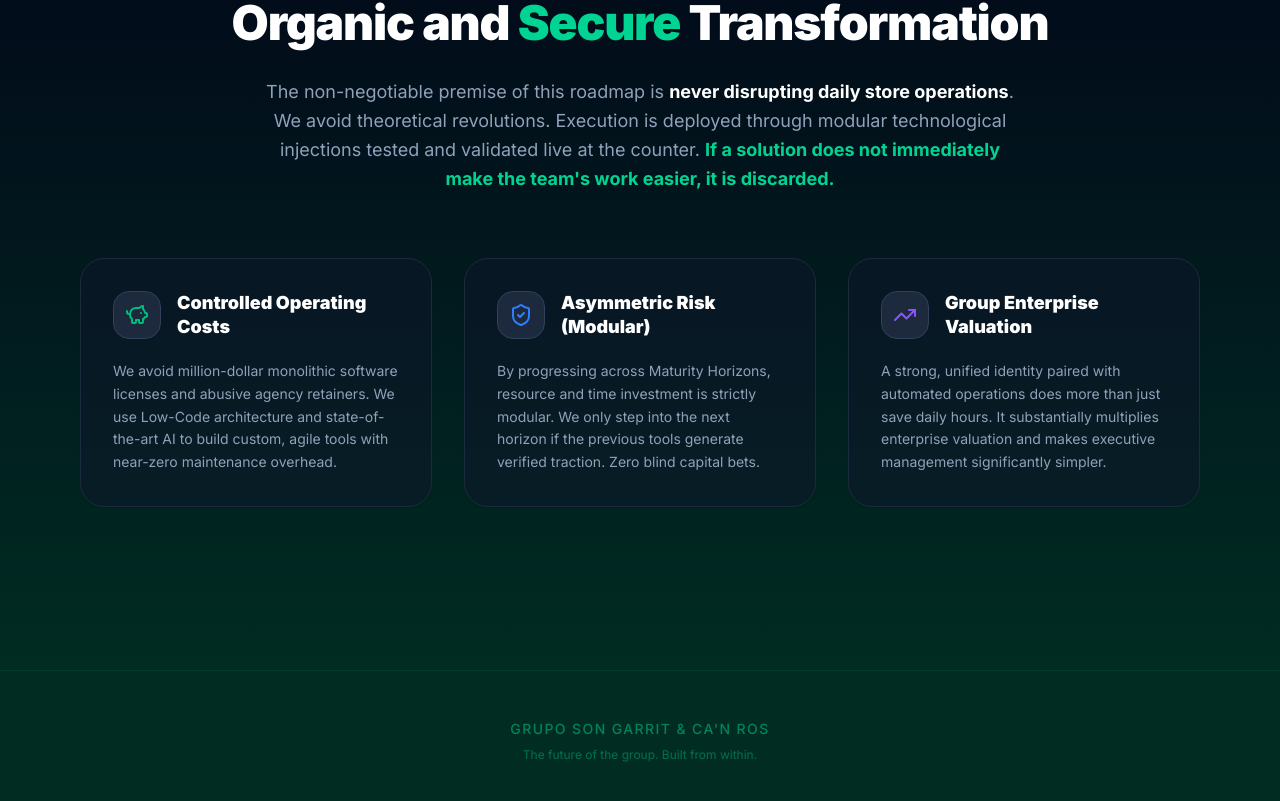
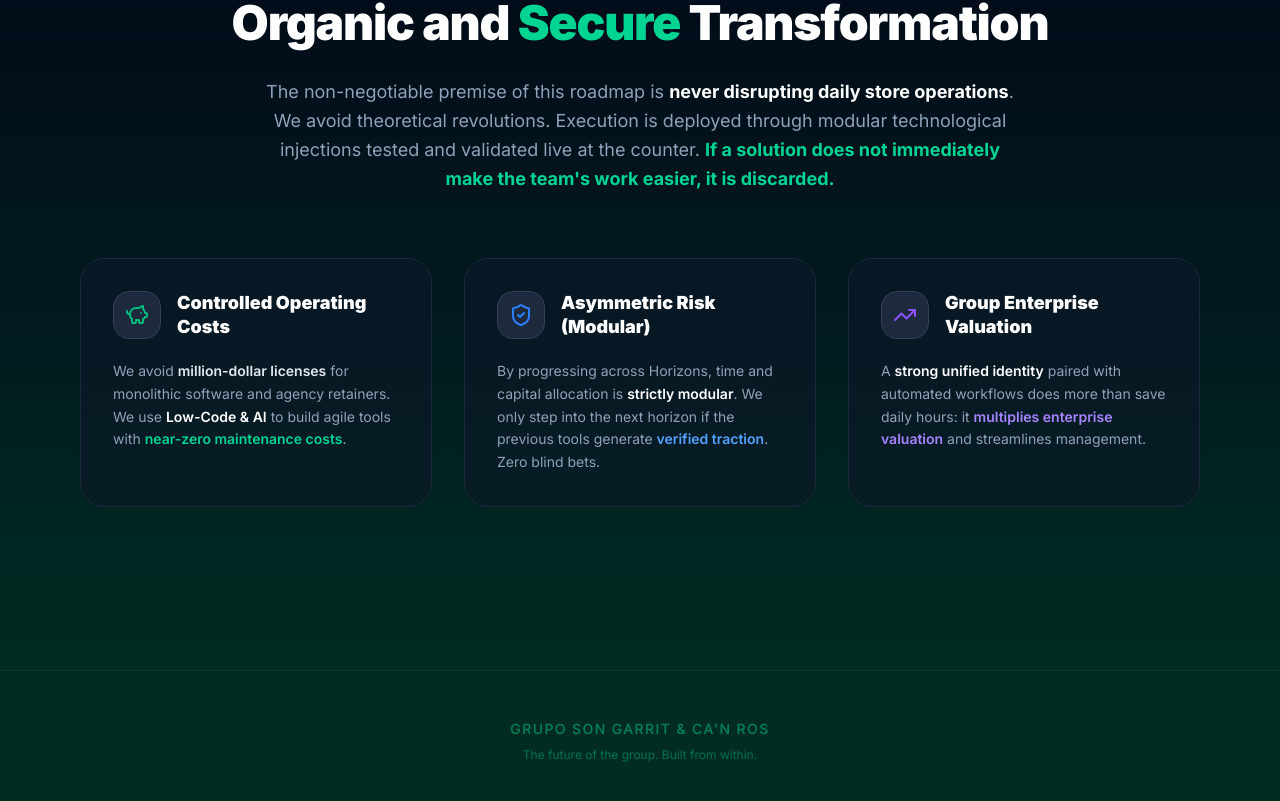
Before and after one commit to jordi2479/songarrit-canros-it, a Next.js app: page /en in a window 1280 px wide. Shown: the part 9302-10103 px from the top of the page. Built offline with nearby package versions, Linux system fonts and the light colour scheme.

Commit message:
style(viabilidad): resaltar terminos clave en negrita en las tarjetas de viabilidad para facilitar lectura

```diff
--- a/src/components/home/Viabilidad.tsx
+++ b/src/components/home/Viabilidad.tsx
@@ -18,24 +18,36 @@ export function Viabilidad() {
         {
           icon: <PiggyBank className="w-5 h-5 md:w-6 md:h-6 text-emerald-500" />,
           title: "Cost Operatiu Controlat",
-          shortDesc: "Arquitectura Low-Code i IA sense llicències milionàries ni costos ocults.",
-          desc: "Evitem llicències milionàries de programari monolític i tarifes abusives d'agències. Utilitzem arquitectura 'Low-Code' i IA per construir eines potents, a mida, i amb un cost de manteniment residual.",
+          shortDesc: (
+            <>Arquitectura <strong className="text-white font-semibold">Low-Code i IA</strong> sense llicències milionàries ni costos ocults.</>
+          ),
+          desc: (
+            <>Evitem <strong className="text-slate-200 font-semibold">llicències milionàries</strong> de programari monolític i tarifes abusives d'agències. Utilitzem arquitectura <strong className="text-white font-semibold">"Low-Code" i IA</strong> per construir eines potents, a mida, i amb un <strong className="text-emerald-400 font-semibold">cost de manteniment residual</strong>.</>
+          ),
           color: "border-slate-800 bg-slate-900/50",
           iconBg: "bg-slate-800"
         },
         {
           icon: <ShieldCheck className="w-5 h-5 md:w-6 md:h-6 text-blue-500" />,
           title: "Risc Asimètric (Modular)",
-          shortDesc: "Inversió per fites: només s'avança si la fase anterior genera tracció real.",
-          desc: "En avançar per Horitzons de Maduresa, la inversió de temps i recursos és modular. Només s'avança al següent horitzó si la fase anterior ha generat tracció real. Sense grans desemborsaments de capital a cegues.",
+          shortDesc: (
+            <>Inversió per fites: <strong className="text-white font-semibold">només s'avança</strong> si la fase anterior genera tracció real.</>
+          ),
+          desc: (
+            <>En avançar per Horitzons de Maduresa, la inversió de temps i recursos és <strong className="text-white font-semibold">estrictament modular</strong>. Només s'avança al següent horitzó si la fase anterior ha generat <strong className="text-blue-400 font-semibold">tracció real</strong>. Sense grans desemborsaments de capital a cegues.</>
+          ),
           color: "border-slate-800 bg-slate-900/50",
           iconBg: "bg-slate-800"
         },
         {
           icon: <TrendingUp className="w-5 h-5 md:w-6 md:h-6 text-violet-500" />,
           title: "Revalorització del Grup",
-          shortDesc: "Marca unificada i processos automatitzats que multipliquen el valor patrimonial.",
-          desc: "Una marca forta, unificada i amb processos operatius automatitzats no només genera estalvi diari. Multiplica el valor patrimonial de l'empresa de cara al futur i facilita enormement la gestió de la direcció.",
+          shortDesc: (
+            <><strong className="text-white font-semibold">Marca unificada</strong> i processos automatitzats que multipliquen el valor patrimonial.</>
+          ),
+          desc: (
+            <>Una <strong className="text-white font-semibold">marca forta i unificada</strong> amb processos operatius automatitzats no només genera estalvi diari: <strong className="text-violet-400 font-semibold">multiplica el valor patrimonial</strong> de l'empresa de cara al futur i facilita enormement la gestió de la direcció.</>
+          ),
           color: "border-slate-800 bg-slate-900/50",
           iconBg: "bg-slate-800"
         }
@@ -47,24 +59,36 @@ export function Viabilidad() {
         {
           icon: <PiggyBank className="w-5 h-5 md:w-6 md:h-6 text-emerald-500" />,
           title: "Controlled Operating Costs",
-          shortDesc: "Low-Code architecture & standard AI models without massive license fees.",
-          desc: "We avoid million-dollar monolithic software licenses and abusive agency retainers. We use Low-Code architecture and state-of-the-art AI to build custom, agile tools with near-zero maintenance overhead.",
+          shortDesc: (
+            <>Low-Code architecture & <strong className="text-white font-semibold">AI models</strong> without massive software fees.</>
+          ),
+          desc: (
+            <>We avoid <strong className="text-slate-200 font-semibold">million-dollar licenses</strong> for monolithic software and agency retainers. We use <strong className="text-white font-semibold">Low-Code & AI</strong> to build agile tools with <strong className="text-emerald-400 font-semibold">near-zero maintenance costs</strong>.</>
+          ),
           color: "border-slate-800 bg-slate-900/50",
           iconBg: "bg-slate-800"
         },
         {
           icon: <ShieldCheck className="w-5 h-5 md:w-6 md:h-6 text-blue-500" />,
           title: "Asymmetric Risk (Modular)",
-          shortDesc: "Milestone-driven investment: only advancing once prior phase shows traction.",
-          desc: "By progressing across Maturity Horizons, resource and time investment is strictly modular. We only step into the next horizon if the previous tools generate verified traction. Zero blind capital bets.",
+          shortDesc: (
+            <>Milestone-driven: <strong className="text-white font-semibold">only advancing</strong> once prior phase shows real traction.</>
+          ),
+          desc: (
+            <>By progressing across Horizons, time and capital allocation is <strong className="text-white font-semibold">strictly modular</strong>. We only step into the next horizon if the previous tools generate <strong className="text-blue-400 font-semibold">verified traction</strong>. Zero blind bets.</>
+          ),
           color: "border-slate-800 bg-slate-900/50",
           iconBg: "bg-slate-800"
         },
         {
           icon: <TrendingUp className="w-5 h-5 md:w-6 md:h-6 text-violet-500" />,
           title: "Group Enterprise Valuation",
-          shortDesc: "Unified brand & automated workflows increasing group equity value.",
-          desc: "A strong, unified identity paired with automated operations does more than just save daily hours. It substantially multiplies enterprise valuation and makes executive management significantly simpler.",
+          shortDesc: (
+            <><strong className="text-white font-semibold">Unified brand</strong> and automated workflows increasing group equity value.</>
+          ),
+          desc: (
+            <>A <strong className="text-white font-semibold">strong unified identity</strong> paired with automated workflows does more than save daily hours: it <strong className="text-violet-400 font-semibold">multiplies enterprise valuation</strong> and streamlines management.</>
+          ),
           color: "border-slate-800 bg-slate-900/50",
           iconBg: "bg-slate-800"
         }
@@ -76,24 +100,36 @@ export function Viabilidad() {
         {
           icon: <PiggyBank className="w-5 h-5 md:w-6 md:h-6 text-emerald-500" />,
           title: "Kontrollierte Betriebskosten",
-          shortDesc: "Low-Code-Architektur & KI ohne teure Monopol-Lizenzen.",
-          desc: "Wir vermeiden Millionen-Lizenzgebühren schwerfälliger Standardsoftware und überhöhte Agenturhonorare. Mit Low-Code-Architektur und KI erstellen wir maßgeschneiderte, wartungsarme Werkzeuge.",
+          shortDesc: (
+            <>Low-Code-Architektur & <strong className="text-white font-semibold">KI</strong> ohne teure Monopol-Lizenzen.</>
+          ),
+          desc: (
+            <>Wir vermeiden <strong className="text-slate-200 font-semibold">Millionen-Lizenzgebühren</strong> und überhöhte Agenturhonorare. Mit <strong className="text-white font-semibold">Low-Code & KI</strong> erstellen wir maßgeschneiderte Werkzeuge mit <strong className="text-emerald-400 font-semibold">minimalen Wartungskosten</strong>.</>
+          ),
           color: "border-slate-800 bg-slate-900/50",
           iconBg: "bg-slate-800"
         },
         {
           icon: <ShieldCheck className="w-5 h-5 md:w-6 md:h-6 text-blue-500" />,
           title: "Asymmetrisches Risiko (Modular)",
-          shortDesc: "Meilenstein-Investition: Fortschritt nur nach realem Nutzennachweis.",
-          desc: "Durch die Reifegrad-Horizonte investieren wir modular in Zeit und Ressourcen. Die nächste Phase startet nur, wenn die vorherige nachweisbare Effizienz bringt. Keine Blindinvestitionen.",
+          shortDesc: (
+            <>Meilenstein-Investition: <strong className="text-white font-semibold">Fortschritt nur</strong> nach realem Nutzennachweis.</>
+          ),
+          desc: (
+            <>Durch Reifegrad-Horizonte investieren wir <strong className="text-white font-semibold">streng modular</strong> in Ressourcen. Die nächste Phase startet nur, wenn die vorherige <strong className="text-blue-400 font-semibold">echte Effizienz</strong> bringt. Keine Blindinvestitionen.</>
+          ),
           color: "border-slate-800 bg-slate-900/50",
           iconBg: "bg-slate-800"
         },
         {
           icon: <TrendingUp className="w-5 h-5 md:w-6 md:h-6 text-violet-500" />,
           title: "Aufwertung der Gruppe",
-          shortDesc: "Einheitliche Marke und automatisierte Prozesse steigern Unternehmenswert.",
-          desc: "Eine starke, einheitliche Marke und automatisierte Abläufe sparen nicht nur täglich Arbeitszeit. Sie steigern den Unternehmenswert nachhaltig und erleichtern der Geschäftsführung die Leitung.",
+          shortDesc: (
+            <><strong className="text-white font-semibold">Einheitliche Marke</strong> und automatisierte Prozesse steigern Unternehmenswert.</>
+          ),
+          desc: (
+            <>Eine <strong className="text-white font-semibold">starke, einheitliche Marke</strong> und automatisierte Abläufe sparen nicht nur Arbeitszeit: Sie <strong className="text-violet-400 font-semibold">steigern den Unternehmenswert</strong> nachhaltig und entlasten die Leitung.</>
+          ),
           color: "border-slate-800 bg-slate-900/50",
           iconBg: "bg-slate-800"
         }
@@ -105,24 +141,36 @@ export function Viabilidad() {
       {
         icon: <PiggyBank className="w-5 h-5 md:w-6 md:h-6 text-emerald-500" />,
         title: "Coste Operativo Controlado",
-        shortDesc: "Arquitectura Low-Code e IA sin licencias millonarias ni costes ocultos.",
-        desc: "Evitamos licencias millonarias de software monolítico y tarifas abusivas de agencias. Utilizamos arquitectura 'Low-Code' e IA para construir herramientas potentes, a medida, y con un coste de mantenimiento residual.",
+        shortDesc: (
+          <>Arquitectura <strong className="text-white font-semibold">Low-Code e IA</strong> sin licencias millonarias ni costes ocultos.</>
+        ),
+        desc: (
+          <>Evitamos <strong className="text-slate-200 font-semibold">licencias millonarias</strong> de software monolítico y tarifas abusivas de agencias. Utilizamos arquitectura <strong className="text-white font-semibold">"Low-Code" e IA</strong> para construir herramientas potentes, a medida, y con un <strong className="text-emerald-400 font-semibold">coste de mantenimiento residual</strong>.</>
+        ),
         color: "border-slate-800 bg-slate-900/50",
         iconBg: "bg-slate-800"
       },
       {
         icon: <ShieldCheck className="w-5 h-5 md:w-6 md:h-6 text-blue-500" />,
         title: "Riesgo Asimétrico (Modular)",
-        shortDesc: "Inversión por hitos: solo se avanza si la fase anterior genera tracción real.",
-        desc: "Al avanzar por Horizontes de Madurez, la inversión de tiempo y recursos es modular. Solo se avanza al siguiente horizonte si la fase anterior ha generado tracción real. Sin grandes desembolsos de capital a ciegas.",
+        shortDesc: (
+          <>Inversión por hitos: <strong className="text-white font-semibold">solo se avanza</strong> si la fase anterior genera tracción real.</>
+        ),
+        desc: (
+          <>Al avanzar por Horizontes de Madurez, la inversión de tiempo y recursos es <strong className="text-white font-semibold">estrictamente modular</strong>. Solo se avanza al siguiente horizonte si la fase anterior ha generado <strong className="text-blue-400 font-semibold">tracción real</strong>. Sin grandes desembolsos de capital a ciegas.</>
+        ),
         color: "border-slate-800 bg-slate-900/50",
         iconBg: "bg-slate-800"
       },
       {
         icon: <TrendingUp className="w-5 h-5 md:w-6 md:h-6 text-violet-500" />,
         title: "Revalorización del Grupo",
-        shortDesc: "Marca unificada y procesos automatizados que multiplican el valor patrimonial.",
-        desc: "Una marca fuerte, unificada y con procesos operativos automatizados no solo genera ahorro diario. Multiplica el valor patrimonial de la empresa de cara al futuro y facilita enormemente la gestión de la dirección.",
+        shortDesc: (
+          <><strong className="text-white font-semibold">Marca unificada</strong> y procesos automatizados que multiplican el valor patrimonial.</>
+        ),
+        desc: (
+          <>Una <strong className="text-white font-semibold">marca fuerte y unificada</strong> con procesos operativos automatizados no solo genera ahorro diario: <strong className="text-violet-400 font-semibold">multiplica el valor patrimonial</strong> de la empresa de cara al futuro y facilita enormemente la gestión directiva.</>
+        ),
         color: "border-slate-800 bg-slate-900/50",
         iconBg: "bg-slate-800"
       }
```
